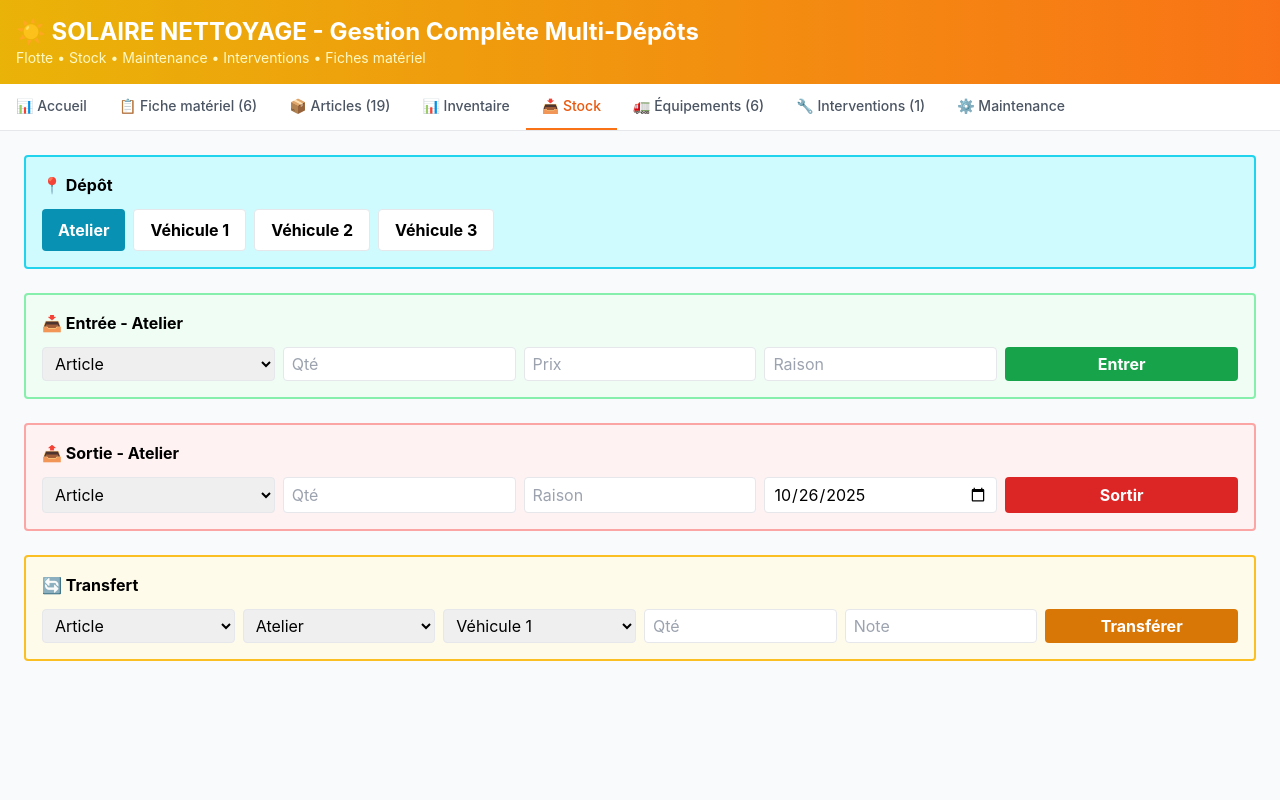
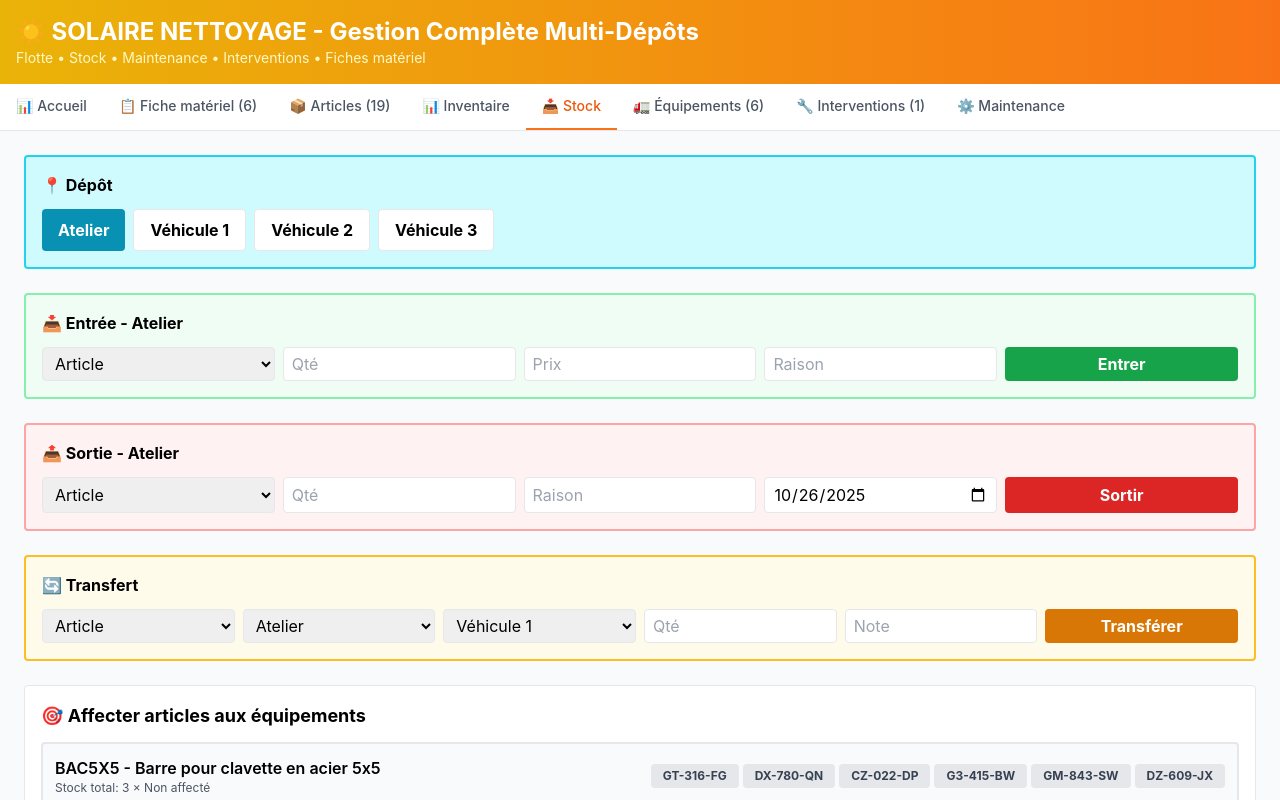
Before and after one commit to lacastanhal-jpg/solaire-nettoyage, a React (Create React App) app: page / in a window 1280 px wide. Both pictures are taken after a click on the button "📥 Stock". Shown: the top 800 px of the page. Built offline with nearby package versions, Linux system fonts and the light colour scheme.

Commit message:
Nouvelle version

```diff
--- a/src/App.js
+++ b/src/App.js
@@ -431,6 +431,33 @@ export default function SolaireNettoyageFlotte() {
             <div className="bg-green-50 border-2 border-green-300 p-4 rounded"><h3 className="font-bold mb-3">📥 Entrée - {depotSelectionne}</h3><div className="grid grid-cols-1 md:grid-cols-5 gap-2"><select value={nouvelleEntreeStock.articleId} onChange={(e) => setNouvelleEntreeStock({...nouvelleEntreeStock, articleId: e.target.value})} className="border rounded px-2 py-1"><option value="">Article</option>{articles.map(a => <option key={a.id} value={a.id}>{a.code}</option>)}</select><input type="number" placeholder="Qté" value={nouvelleEntreeStock.quantite} onChange={(e) => setNouvelleEntreeStock({...nouvelleEntreeStock, quantite: e.target.value})} className="border rounded px-2 py-1" /><input type="number" step="0.01" placeholder="Prix" value={nouvelleEntreeStock.prixUnitaire} onChange={(e) => setNouvelleEntreeStock({...nouvelleEntreeStock, prixUnitaire: e.target.value})} className="border rounded px-2 py-1" /><input placeholder="Raison" value={nouvelleEntreeStock.raison} onChange={(e) => setNouvelleEntreeStock({...nouvelleEntreeStock, raison: e.target.value})} className="border rounded px-2 py-1" /><button onClick={enregistrerEntreeStock} className="bg-green-600 text-white px-3 py-1 rounded font-bold">Entrer</button></div></div>
             <div className="bg-red-50 border-2 border-red-300 p-4 rounded"><h3 className="font-bold mb-3">📤 Sortie - {depotSelectionne}</h3><div className="grid grid-cols-1 md:grid-cols-5 gap-2"><select value={nouveauMouvementSortie.articleId} onChange={(e) => setNouveauMouvementSortie({...nouveauMouvementSortie, articleId: e.target.value})} className="border rounded px-2 py-1"><option value="">Article</option>{articles.map(a => <option key={a.id} value={a.id}>{a.code}</option>)}</select><input type="number" placeholder="Qté" value={nouveauMouvementSortie.quantite} onChange={(e) => setNouveauMouvementSortie({...nouveauMouvementSortie, quantite: e.target.value})} className="border rounded px-2 py-1" /><input placeholder="Raison" value={nouveauMouvementSortie.raison} onChange={(e) => setNouveauMouvementSortie({...nouveauMouvementSortie, raison: e.target.value})} className="border rounded px-2 py-1" /><input type="date" value={nouveauMouvementSortie.date} onChange={(e) => setNouveauMouvementSortie({...nouveauMouvementSortie, date: e.target.value})} className="border rounded px-2 py-1" /><button onClick={enregistrerSortieStock} className="bg-red-600 text-white px-3 py-1 rounded font-bold">Sortir</button></div></div>
             <div className="bg-amber-50 border-2 border-amber-400 p-4 rounded"><h3 className="font-bold mb-3">🔄 Transfert</h3><div className="grid grid-cols-1 md:grid-cols-6 gap-2"><select value={nouveauTransfert.articleId} onChange={(e) => setNouveauTransfert({...nouveauTransfert, articleId: e.target.value})} className="border rounded px-2 py-1"><option value="">Article</option>{articles.map(a => <option key={a.id} value={a.id}>{a.code}</option>)}</select><select value={nouveauTransfert.depotSource} onChange={(e) => setNouveauTransfert({...nouveauTransfert, depotSource: e.target.value})} className="border rounded px-2 py-1">{depots.map(d => <option key={d} value={d}>{d}</option>)}</select><select value={nouveauTransfert.depotDestination} onChange={(e) => setNouveauTransfert({...nouveauTransfert, depotDestination: e.target.value})} className="border rounded px-2 py-1">{depots.map(d => <option key={d} value={d}>{d}</option>)}</select><input type="number" placeholder="Qté" value={nouveauTransfert.quantite} onChange={(e) => setNouveauTransfert({...nouveauTransfert, quantite: e.target.value})} className="border rounded px-2 py-1" /><input placeholder="Note" value={nouveauTransfert.raison} onChange={(e) => setNouveauTransfert({...nouveauTransfert, raison: e.target.value})} className="border rounded px-2 py-1" /><button onClick={enregistrerTransfertStock} className="bg-amber-600 text-white px-3 py-1 rounded font-bold">Transférer</button></div></div>
+
+            <div className="bg-white p-4 rounded border">
+              <h3 className="font-bold text-lg mb-3">🎯 Affecter articles aux équipements</h3>
+              <div className="space-y-2">
+                {articles.map(a => {
+                  const equipAffectes = equipements.filter(e => a.equipementsAffectes.includes(e.id));
+                  const isAffecte = a.equipementsAffectes.length > 0;
+
+                  return (
+                    <div key={a.id} className={`flex justify-between items-center p-3 rounded border-2 ${isAffecte ? 'bg-blue-100 border-blue-400' : 'bg-gray-50 border-gray-200'}`}>
+                      <div className="flex-1">
+                        <div className="font-semibold">{a.code} - {a.description}</div>
+                        <div className="text-xs text-gray-600">Stock total: {getStockTotal(a)} × {isAffecte ? `✓ Affecté à: ${equipAffectes.map(e => e.immat).join(', ')}` : 'Non affecté'}</div>
+                      </div>
+                      <div className="flex gap-1 ml-2 flex-wrap">
+                        {equipements.map(e => (
+                          <button key={e.id} onClick={() => affecterArticleEquipement(a.id, e.id)}
+                            className={`px-3 py-1 rounded text-xs font-bold whitespace-nowrap transition ${a.equipementsAffectes.includes(e.id) ? 'bg-blue-600 text-white shadow-md' : 'bg-gray-200 text-gray-700 hover:bg-gray-300'}`}>
+                            {e.immat}
+                          </button>
+                        ))}
+                      </div>
+                    </div>
+                  );
+                })}
+              </div>
+            </div>
           </div>
         )}
 
```
